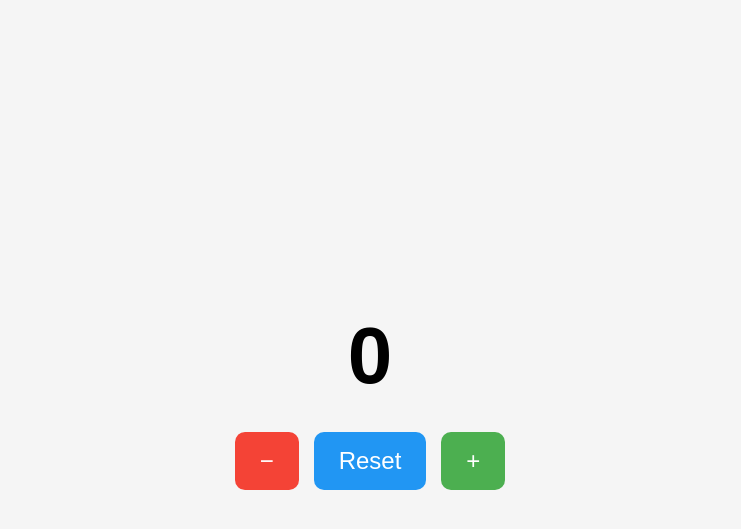
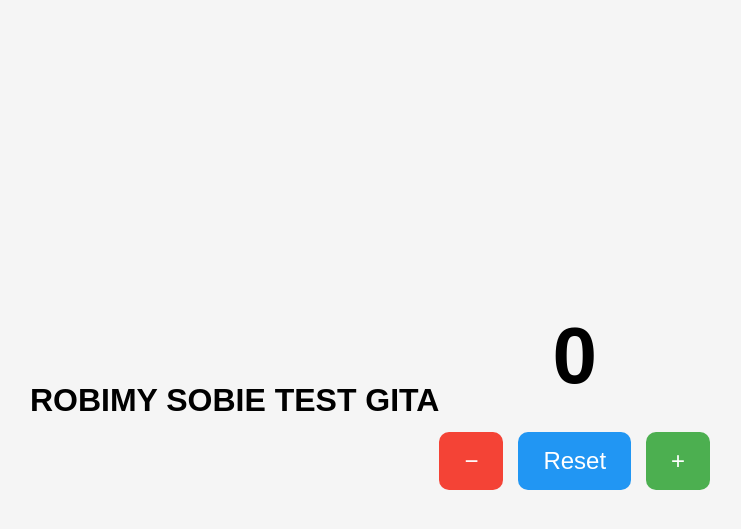
Before and after one commit to D-B-CDV/iot-projekt, a Flask app: page / in a window 1280 px wide. Shown: the top 529 px of the page, without its empty margins (270-1011 px from the left). Run offline with Flask 3, Linux system fonts and the light colour scheme.

Commit message:
testujemy CI/CD

```diff
--- a/templates/index.html
+++ b/templates/index.html
@@ -8,6 +8,7 @@
     <link rel="stylesheet" href="../static/css/style.css">
 </head>
 <body>
+<h1>ROBIMY SOBIE TEST GITA</h1>
 <div class="container">
     <div id="counter">0</div>
     <div class="buttons">
```
